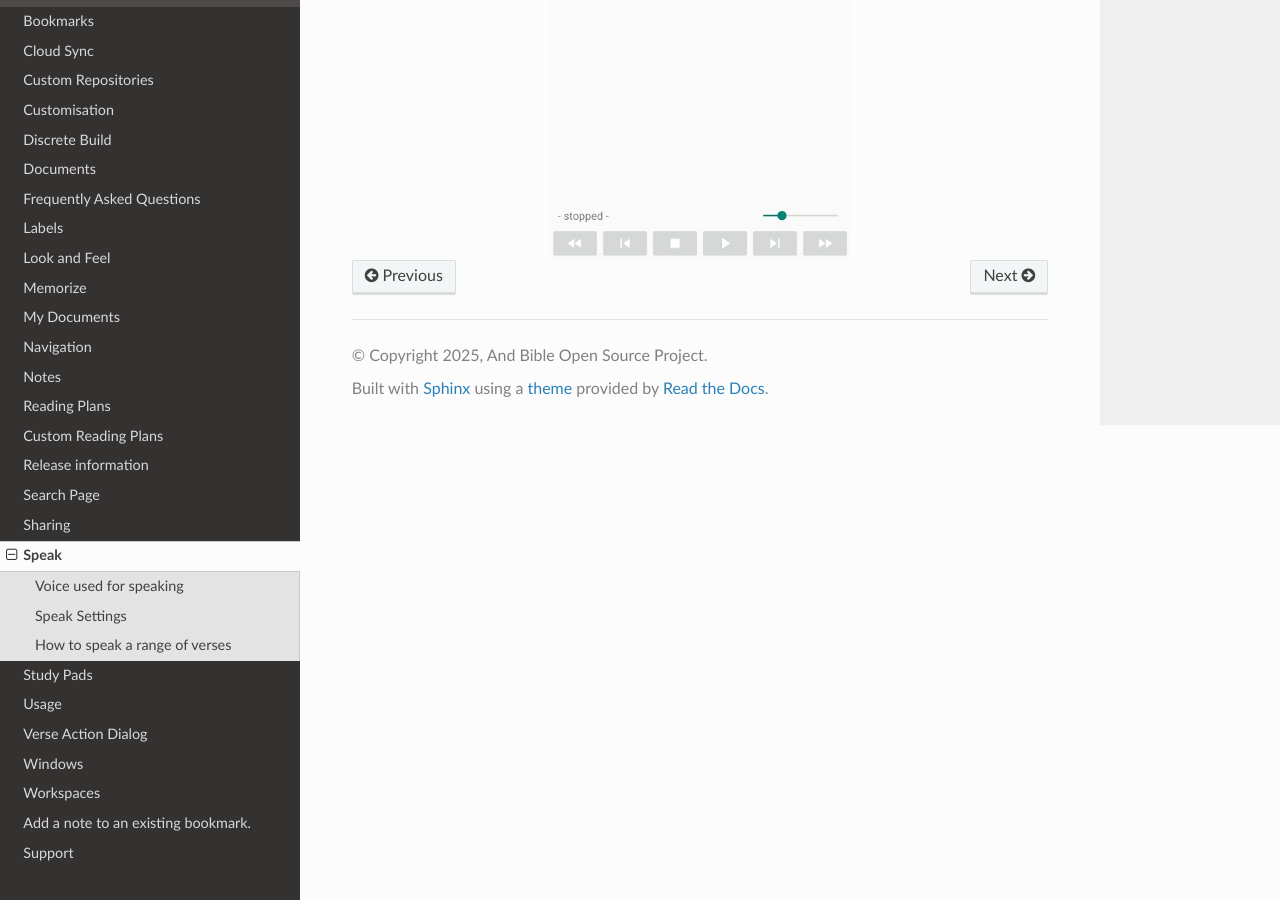
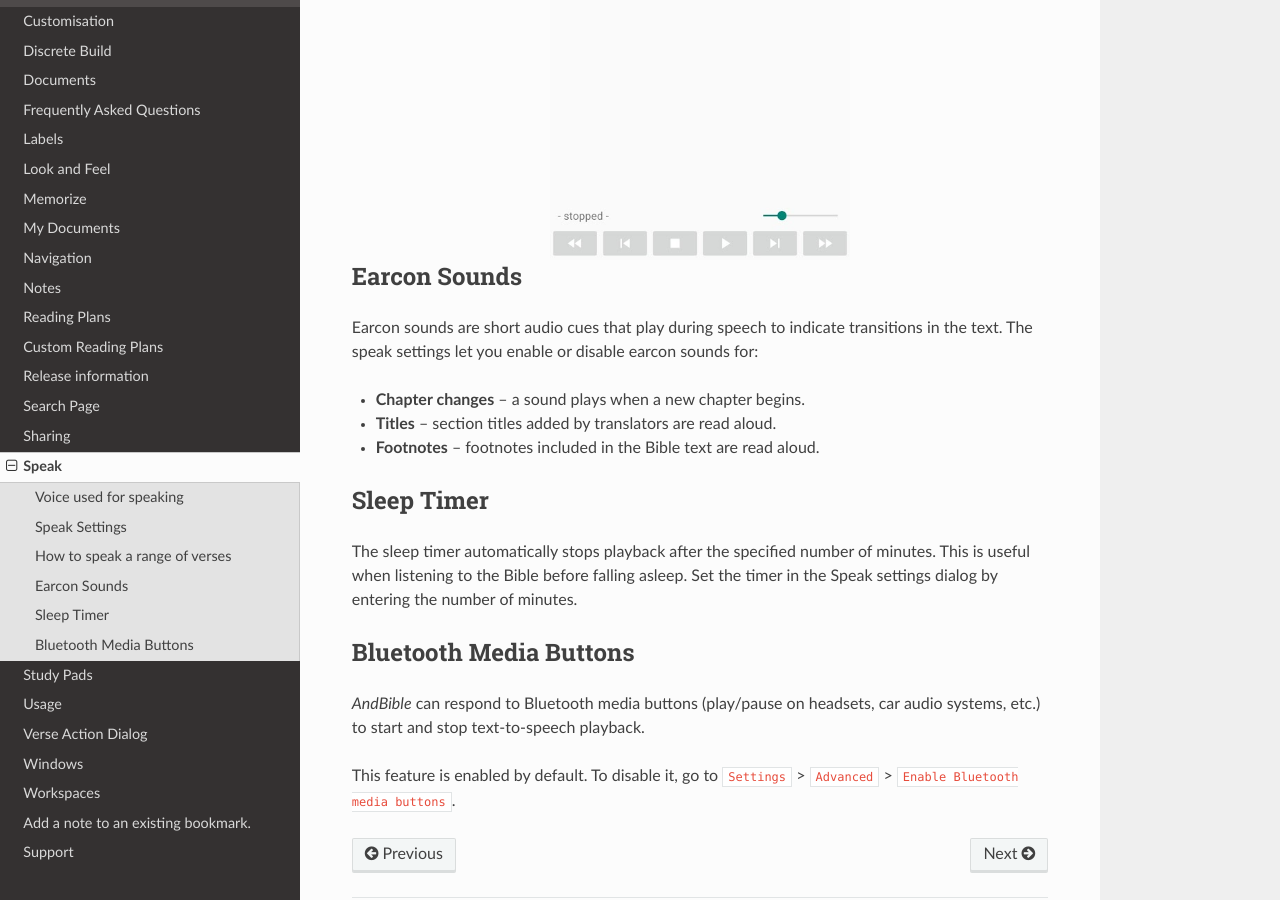
Before and after one commit to AndBible/docs, a Sphinx documentation site: the page built from docs/source/speak.rst, in a window 1280 px wide and 900 px high, scrolled down 1459 px. Built offline with Sphinx 7.4.7 and the Read the Docs theme 3.1.0, drawn with Linux system fonts in a browser that asks for light colours; pages that are not in the unit, such as notebooks, are missing from menus.

Commit message:
Add earcon sounds, sleep timer, and Bluetooth sections to speak docs

```diff
--- a/docs/source/speak.rst
+++ b/docs/source/speak.rst
@@ -47,3 +47,30 @@ How to speak a range of verses
     :width: 300px
     :align: center
     :alt: Speak Settings
+
+Earcon Sounds
+-------------
+
+Earcon sounds are short audio cues that play during speech to indicate
+transitions in the text. The speak settings let you enable or disable earcon
+sounds for:
+
+- **Chapter changes** -- a sound plays when a new chapter begins.
+- **Titles** -- section titles added by translators are read aloud.
+- **Footnotes** -- footnotes included in the Bible text are read aloud.
+
+Sleep Timer
+-----------
+
+The sleep timer automatically stops playback after the specified number of
+minutes. This is useful when listening to the Bible before falling asleep. Set
+the timer in the Speak settings dialog by entering the number of minutes.
+
+Bluetooth Media Buttons
+-----------------------
+
+|app| can respond to Bluetooth media buttons (play/pause on headsets,
+car audio systems, etc.) to start and stop text-to-speech playback.
+
+This feature is enabled by default. To disable it, go to ``Settings`` >
+``Advanced`` > ``Enable Bluetooth media buttons``.
```
